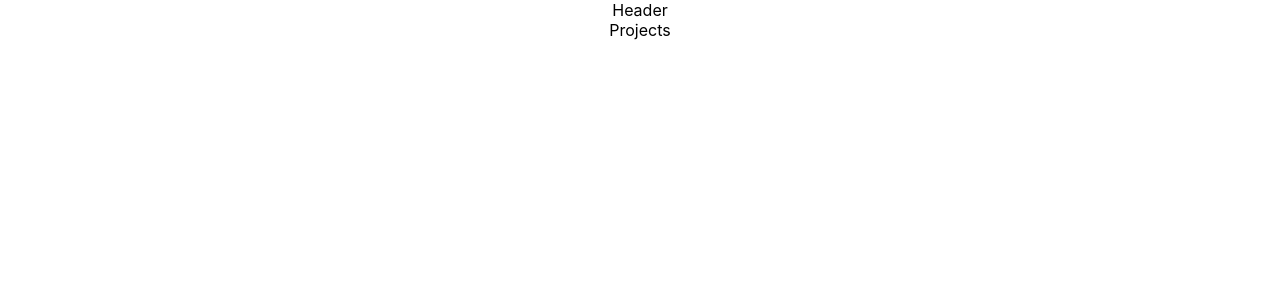
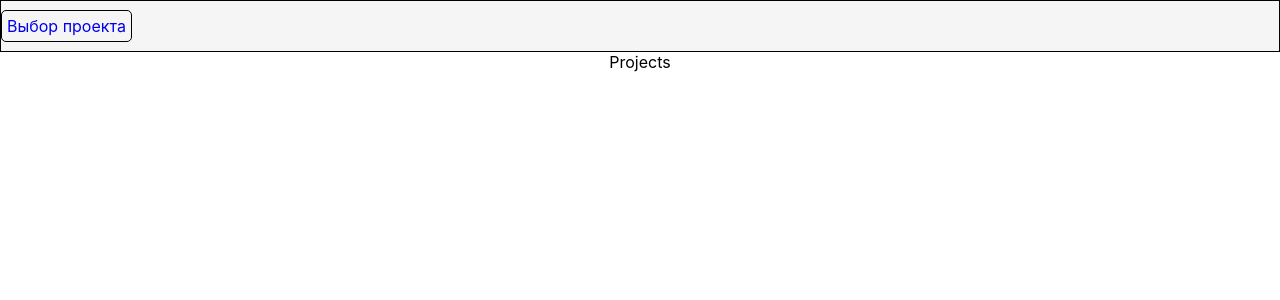
Before and after one commit to Ovsepyan28/projects-under-control, a React (Create React App) app: page / in a window 1280 px wide. Shown: the top 300 px of the page. Built offline with nearby package versions, Linux system fonts and the light colour scheme.

Commit message:
feat: добавил в хедер кнопку перехода на страницу проектов

```diff
--- a/src/components/Header/index.tsx
+++ b/src/components/Header/index.tsx
@@ -1,5 +1,15 @@
 import { FC } from "react";
 
+import { NavLink } from "react-router-dom";
+
+import "./styles.sass";
+
 export const Header: FC = () => {
-    return <div>Header</div>;
+    return (
+        <div className="header">
+            <NavLink end className="buttonProjects" to="/">
+                Выбор проекта
+            </NavLink>
+        </div>
+    );
 };
--- /dev/null
+++ b/src/components/Header/styles.sass
@@ -0,0 +1,14 @@
+.header
+    display: flex
+    height: 50px
+    background-color: #F5F5F5
+    align-items: center
+    justify-content: space-between
+    gap: 20px
+    border: 1px solid black
+
+.buttonProjects
+    text-decoration: none
+    border: 1px solid black
+    padding: 5px
+    border-radius: 5px
--- /dev/null
+++ b/src/components/Projects/styles.sass
@@ -0,0 +1 @@
+justify-content:
--- a/src/components/RouteWithLayout/index.tsx
+++ b/src/components/RouteWithLayout/index.tsx
@@ -2,11 +2,13 @@ import { FC } from "react";
 import { Outlet } from "react-router-dom";
 import { Header } from "../Header";
 
+import "./styles.sass";
+
 export const RouteWithLayout: FC = () => {
     return (
-        <>
+        <div className="layout">
             <Header />
             <Outlet />
-        </>
+        </div>
     );
 };
--- /dev/null
+++ b/src/components/RouteWithLayout/styles.sass
@@ -0,0 +1,2 @@
+.layout
+    height: 100dvh
--- a/src/index.sass
+++ b/src/index.sass
@@ -1,5 +1,7 @@
 body
   margin: 0
+  padding: 0
+  box-sizing: border-box
   font-family: -apple-system, BlinkMacSystemFont, 'Segoe UI', 'Roboto', 'Oxygen', 'Ubuntu', 'Cantarell', 'Fira Sans', 'Droid Sans', 'Helvetica Neue', sans-serif
   -webkit-font-smoothing: antialiased
   -moz-osx-font-smoothing: grayscale
```
